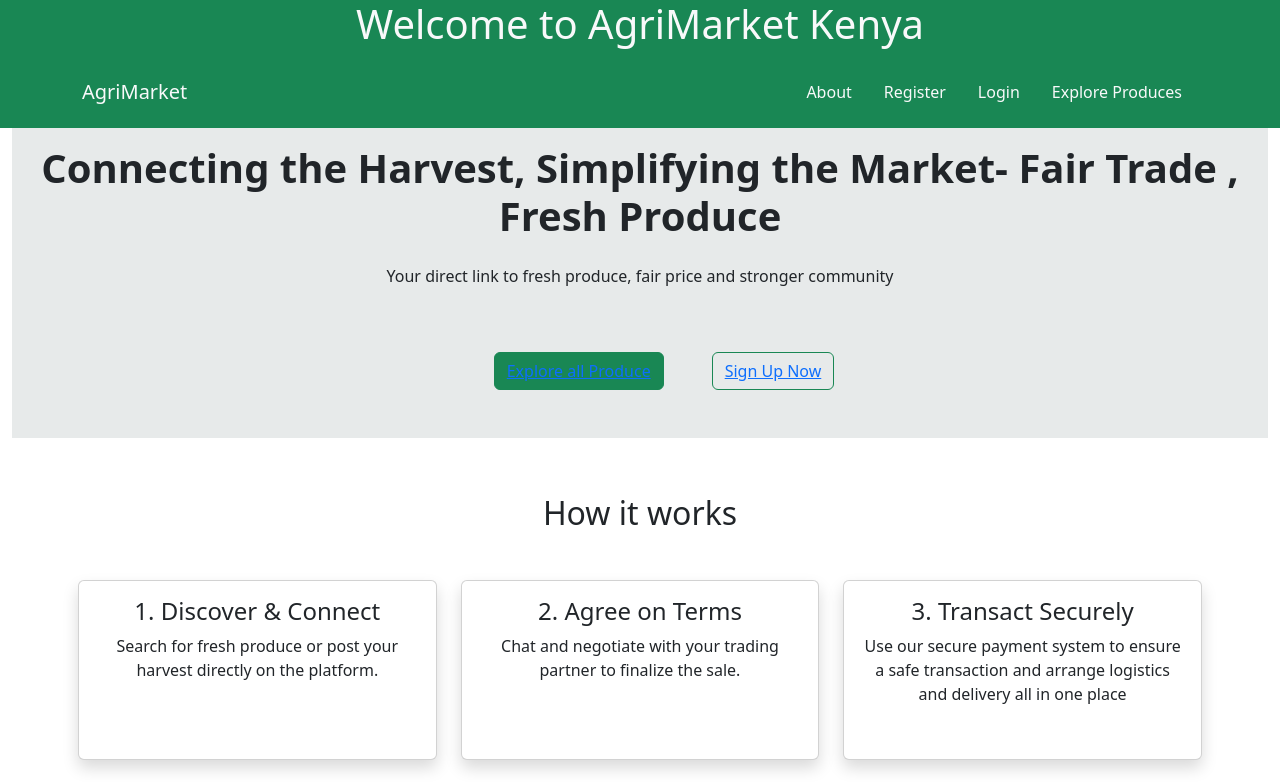
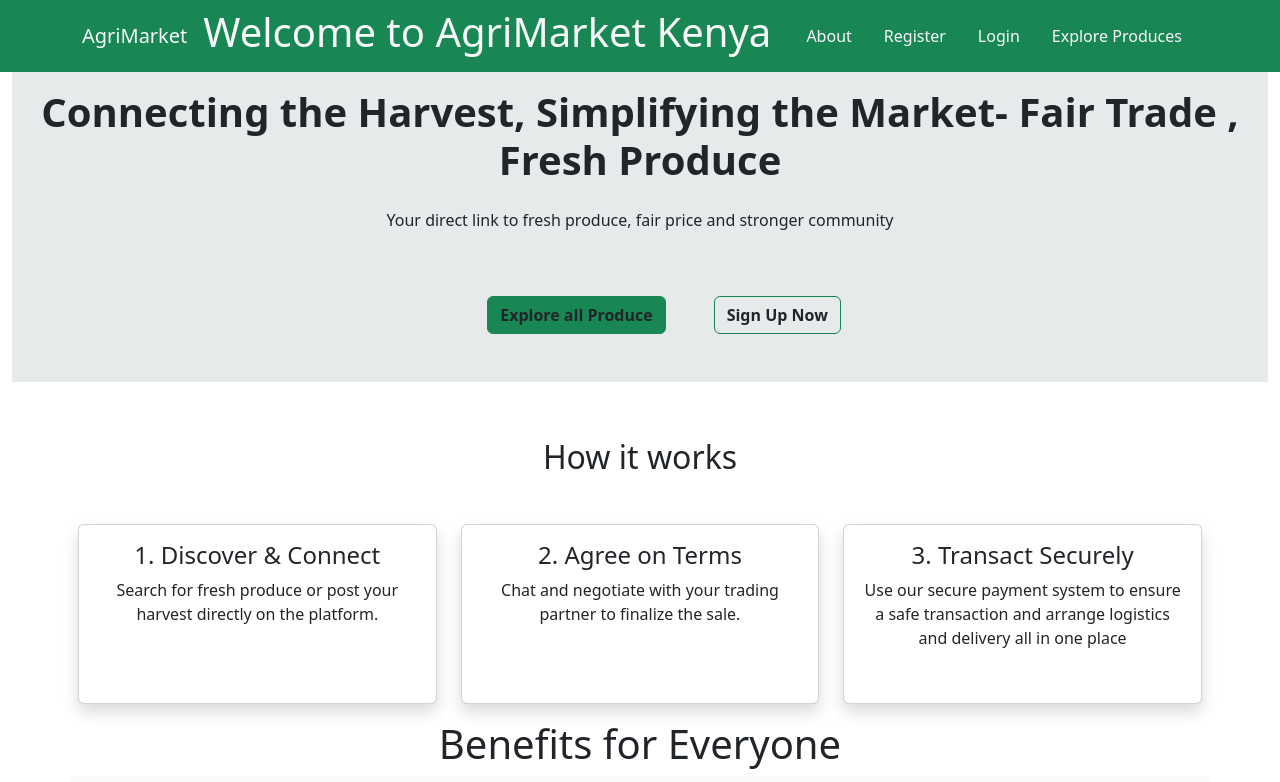
Before and after one commit to piuswanyangu/Farm_UI, a React (Create React App) app: page / in a window 1280 px wide. Shown: the top 782 px of the page. Built offline with nearby package versions, Linux system fonts and the light colour scheme.

Commit message:
changed files

```diff
--- a/src/Components/HomeComponent.jsx
+++ b/src/Components/HomeComponent.jsx
@@ -7,13 +7,14 @@ const HomeComponent = () => {
   return (
     <div>
       <div className="container-fluid bg-success ">
-        <h1 className=" text-center text-light">Welcome to AgriMarket Kenya</h1>
-
         <nav className="navbar navbar-expand-lg bg-success">
           <div className="container">
             <Link className="navbar-brand text-light" to="/">
               AgriMarket
             </Link>
+            <h1 className=" text-center text-light">
+              Welcome to AgriMarket Kenya
+            </h1>
             <button
               className="navbar-toggler"
               type="button"
@@ -22,7 +23,7 @@ const HomeComponent = () => {
             >
               <span className="navbar-toggler-icon"></span>
             </button>
-            <div className="navbar-collapse" id="navbarNav">
+            <div className="collapse navbar-collapse" id="navbarNav">
               <ul className="navbar nav ms-auto">
                 <li className="nav-item">
                   <a href="#about" className="nav-link text-light">
@@ -62,10 +63,20 @@ const HomeComponent = () => {
             Your direct link to fresh produce, fair price and stronger community
           </p>
           <button className="btn btn-success text-light m-5">
-            <a href="exploreproduces">Explore all Produce</a>
+            <a
+              href="exploreproduces"
+              className="text-decoration-none fw-bolder text-dark"
+            >
+              Explore all Produce
+            </a>
           </button>
           <button className="btn btn-outline-success text-success">
-            <a href="register">Sign Up Now</a>
+            <a
+              href="register"
+              className="text-decoration-none fw-bolder text-dark"
+            >
+              Sign Up Now
+            </a>
           </button>
           <br />
         </section>
--- a/src/Components/RegisterComponent.jsx
+++ b/src/Components/RegisterComponent.jsx
@@ -21,29 +21,29 @@ const RegisterComponent = () => {
 // navigation
 const navigate = useNavigate()
 
+// specify the url and also declare the useNavigate hook
+const url = 'https://farmproduce.onrender.com/api/user'
+
 const handleSubmit= async(e)=>{
 e.preventDefault()
 setLoading('Registering you please wait....')
 
 try {
-      // fetch data from backend
-      const formData= new FormData();
-      formData.append('name',name)
-      formData.append('email',email)
-      formData.append('phone',phone)
-      formData.append('password',password)
-      formData.append('role',role)
-      formData.append('county',county)
-      formData.append('subCounty',subCounty)
-      formData.append('village',village)
-      formData.append('secretKey',secretKey)
+
+const data = {name, email, phone, password,role, county, subCounty, village, secretKey};
+
+
 // posting data to the backend
-      const response=await axios.post('')
+const res = await axios.post(url, data);
+
+
 setLoading('')
 setSuccess('Registration Successfull')
 setError('')
 // redirect to login page
 navigate('/login')
+
+
 
 
 } catch (error) {
@@ -52,11 +52,13 @@ const RegisterComponent = () => {
 setSuccess('')
 
 
+
+
 }
 }
 return (
 <div className="">
-      <div className="row  mainreg">
+<div className="row mainreg">
 <div className="col-md-6 align-items-center justify-content-center mx-auto">
 {loading}
 {success}
@@ -86,10 +88,9 @@ const RegisterComponent = () => {
 Role <br />
 <select className="form-control" value={role} onChange={(e)=>{setRole(e.target.value)}}>
 <option>Select Role</option>
-              <option>Admin</option>
-              <option>Farmer</option>
-              <option>Buyer</option>
-              <option>Middleman</option>
+<option>farmer</option>
+<option>buyer</option>
+<option>middleman</option>
 </select>
 <br />
 SecretKey <br />
```
Lines whose indentation alone changed are shown as unchanged.
